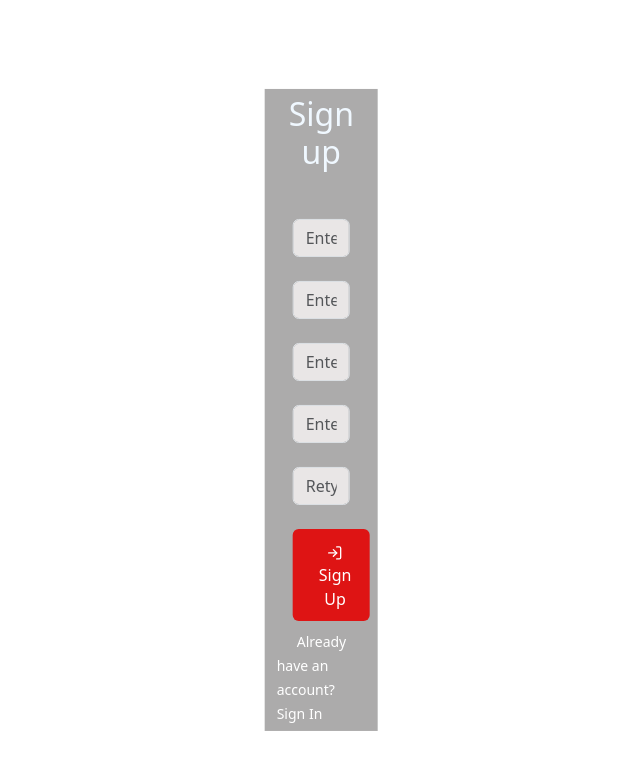
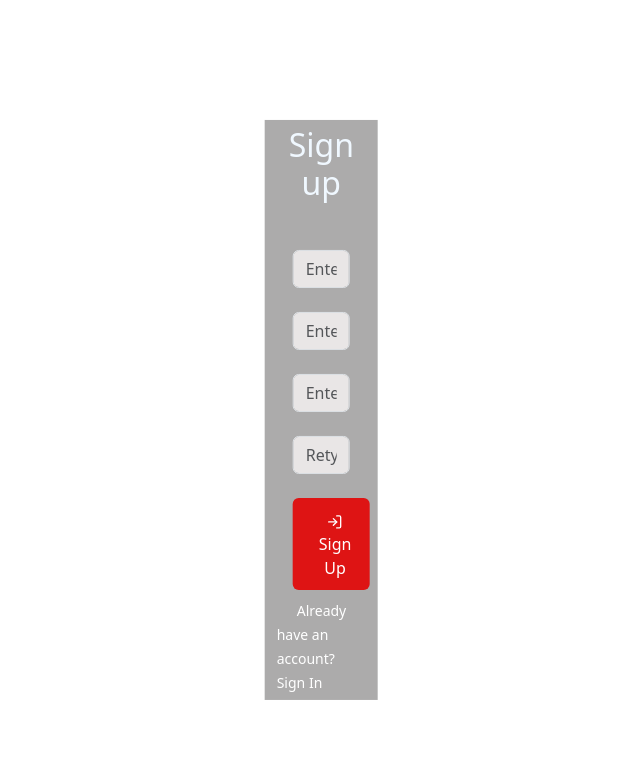
Before and after one commit to SMunib/Watcher, a React (Vite) app in the folder front-end/: page /Register in a window 1280 px wide. Shown: the top 770 px of the page, without its empty margins (280-920 px from the left). Built offline with nearby package versions, Linux system fonts and the light colour scheme.

Commit message:
changed front-end a bit

```diff
--- a/front-end/src/components/register.jsx
+++ b/front-end/src/components/register.jsx
@@ -8,15 +8,14 @@ export default function Register() {
   const [email, setEmail] = useState('');
   const [password, setPassword] = useState('');
   const [confirmPassword, setConfirmPassword] = useState('');
-  const [fname, setFname] = useState('');
-  const [lname, setLname] = useState('');
+  const [username, setUsername] = useState('');
   const [passwordMatch, setPasswordMatch] = useState(true);
 
   const handleSignIn = (e) => {
     e.preventDefault();
     if (password === confirmPassword) {
       // Passwords match, proceed with registration
-      console.log(email, password, fname, lname);
+      console.log(email, password, username);
       // Add your registration logic here
     } else {
       // Passwords don't match, set passwordMatch to false
@@ -35,11 +34,8 @@ export default function Register() {
               <h2 className='log1 mb-5 text-center'>Sign up </h2>
               <div className='mob1'>
                 <Form onSubmit={handleSignIn}>
-                  <Form.Group controlId="formBasicFname" className='mb-4 mx-3'>
-                    <Form.Control type="text" placeholder="Enter First Name" value={fname} onChange={(e) => setFname(e.target.value)} required className='field1' />
-                  </Form.Group>
-                  <Form.Group controlId="formBasicLname" className='mb-4 mx-3'>
-                    <Form.Control type="text" placeholder="Enter Last Name" value={lname} onChange={(e) => setLname(e.target.value)} required className='field1' />
+                  <Form.Group controlId="formBasicUsername" className='mb-4 mx-3'>
+                    <Form.Control type="text" placeholder="Enter Username" value={username} onChange={(e) => setUsername(e.target.value)} required className='field1' />
                   </Form.Group>
                   <Form.Group controlId="formBasicEmail" className='mb-4 mx-3'>
                     <Form.Control type="email" placeholder="Enter email" value={email} onChange={(e) => setEmail(e.target.value)} required className='field1' />
```
